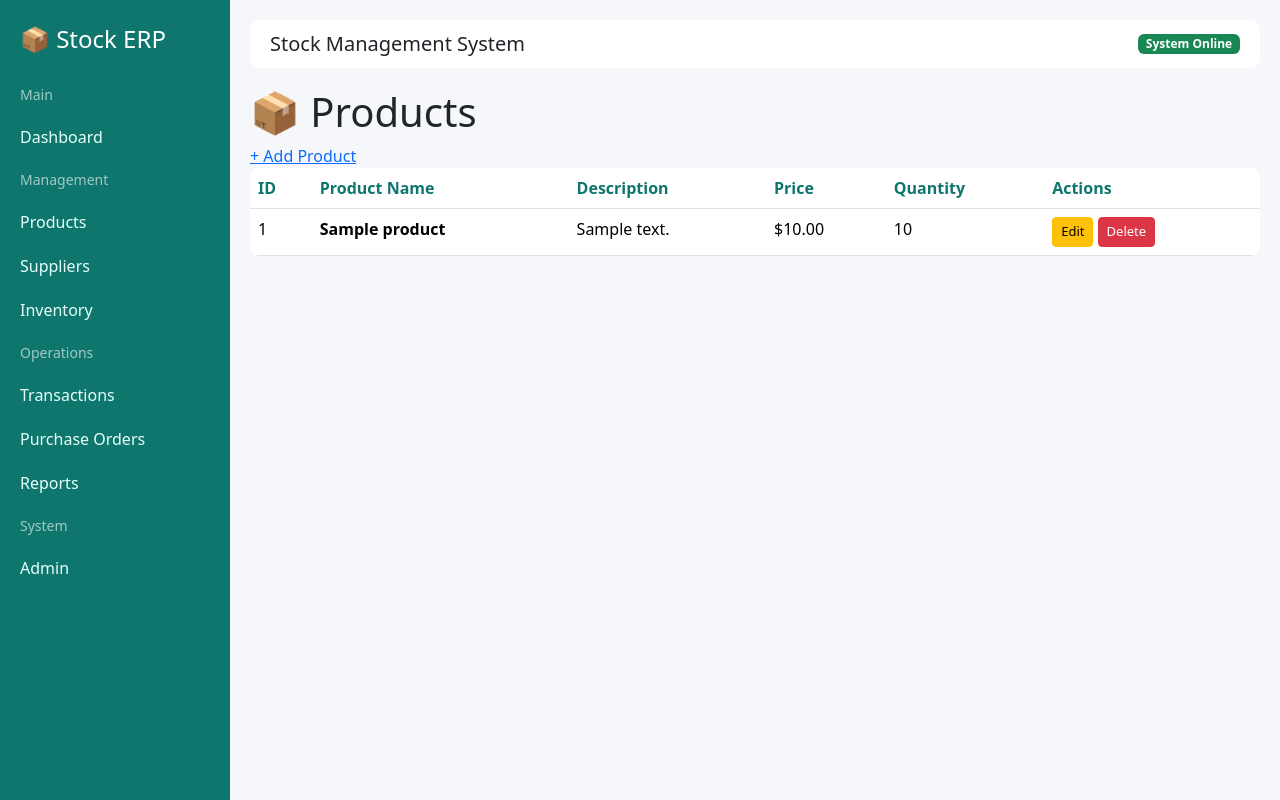
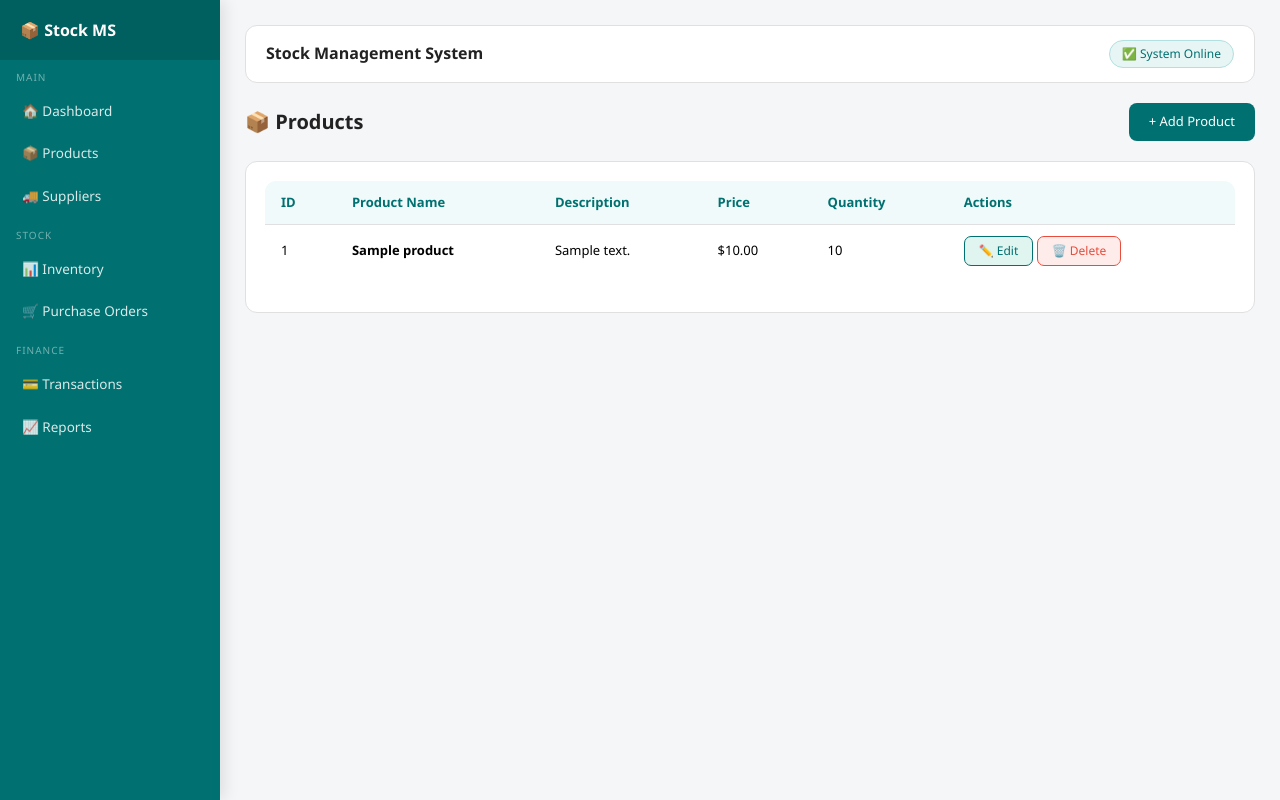
Before and after one commit to Oporicita/stock_mini, a Django app: page /products/ in a window 1280 px wide. Run offline with Django 5.2, Linux system fonts and the light colour scheme; tables that the repository leaves empty hold one stand-in row (values such as "Sample post").

Commit message:
Updated all buttons and design to match teal theme

```diff
--- a/templates/base.html
+++ b/templates/base.html
@@ -1,141 +1,79 @@
 <!DOCTYPE html>
 <html>
 <head>
-    <title>Stock ERP System</title>
-
+    <title>Stock Management System</title>
     <link href="https://cdn.jsdelivr.net/npm/bootstrap@5.3.3/dist/css/bootstrap.min.css" rel="stylesheet">
-
     <style>
-        body {
-            background: #f5f7fb;
-            font-family: system-ui, Arial;
-        }
-
-        /* SIDEBAR */
-        .sidebar {
-            width: 230px;
-            height: 100vh;
-            position: fixed;
-            background: #0f766e;
-            color: white;
-            padding: 15px 0;
-        }
-
-        .sidebar h4 {
-            padding: 10px 20px;
-            margin-bottom: 10px;
-        }
-
-        .sidebar a {
-            display: block;
-            padding: 10px 20px;
-            color: #e6fffb;
-            text-decoration: none;
-        }
-
-        .sidebar a:hover {
-            background: rgba(255,255,255,0.15);
-        }
-
-        .sidebar small {
-            padding: 10px 20px;
-            display: block;
-            opacity: 0.6;
-        }
-
-        /* MAIN */
-        .main {
-            margin-left: 230px;
-            padding: 20px;
-        }
-
-        /* TOP BAR */
-        .topbar {
-            background: white;
-            padding: 12px 20px;
-            border-radius: 10px;
-            margin-bottom: 20px;
-            display: flex;
-            justify-content: space-between;
-            align-items: center;
-        }
-
-        /* CARDS */
-        .card-box {
-            background: white;
-            border-radius: 10px;
-            padding: 15px;
-            margin-bottom: 15px;
-        }
-
+        *{transition:background 0.2s,color 0.2s;}
+        body{background:#f4f6f8;font-family:'Segoe UI',sans-serif;margin:0;padding:0;}
+        .sidebar{height:100vh;background:#007070;color:white;position:fixed;width:220px;box-shadow:4px 0 15px rgba(0,0,0,0.1);}
+        .sidebar-logo{background:#005f5f;padding:18px 20px;display:flex;align-items:center;gap:10px;}
+        .sidebar-logo span{color:white;font-size:16px;font-weight:600;}
+        .sidebar-section{padding:10px 16px 4px;font-size:10px;color:rgba(255,255,255,0.45);letter-spacing:1px;text-transform:uppercase;}
+        .sidebar a{color:rgba(255,255,255,0.85);text-decoration:none;display:flex;align-items:center;gap:10px;padding:10px 14px;margin:2px 8px;border-radius:8px;font-size:13.5px;transition:all 0.2s;}
+        .sidebar a:hover{background:rgba(255,255,255,0.18);color:white;padding-left:18px;}
+        .main-content{margin-left:220px;padding:25px;animation:fadeIn 0.3s ease;}
+        @keyframes fadeIn{from{opacity:0;transform:translateY(8px);}to{opacity:1;transform:translateY(0);}}
+        .topbar{background:white;padding:14px 20px;border-radius:12px;border:0.5px solid #e0e0e0;margin-bottom:20px;display:flex;align-items:center;justify-content:space-between;}
+        .topbar h2{margin:0;color:#222;font-weight:600;font-size:16px;}
+        .topbar-badge{background:#e8f5f5;color:#007070;font-size:12px;padding:4px 12px;border-radius:20px;border:0.5px solid #b2dfdf;}
+        .stat-card{background:white;border-radius:12px;padding:18px;margin-bottom:16px;border:0.5px solid #e0e0e0;transition:transform 0.2s,box-shadow 0.2s;}
+        .stat-card:hover{transform:translateY(-2px);box-shadow:0 6px 20px rgba(0,0,0,0.07);}
+        .page-header{display:flex;align-items:center;justify-content:space-between;margin-bottom:20px;}
+        .page-header h1{font-size:20px;font-weight:600;color:#222;margin:0;}
+        /* ADD BUTTON */
+        .btn-teal{background:#007070;border:none;color:white;padding:9px 20px;border-radius:8px;font-size:13px;text-decoration:none;display:inline-flex;align-items:center;gap:6px;transition:all 0.2s;}
+        .btn-teal:hover{background:#005f5f;color:white;transform:translateY(-1px);box-shadow:0 4px 12px rgba(0,112,112,0.3);}
+        /* EDIT BUTTON */
+        .btn-edit{background:#e0f4f0;border:1px solid #007070;color:#007070;padding:5px 14px;border-radius:7px;font-size:12px;text-decoration:none;transition:all 0.2s;display:inline-block;}
+        .btn-edit:hover{background:#007070;color:white;}
+        /* DELETE BUTTON */
+        .btn-delete{background:#fdecea;border:1px solid #e74c3c;color:#e74c3c;padding:5px 14px;border-radius:7px;font-size:12px;text-decoration:none;transition:all 0.2s;display:inline-block;}
+        .btn-delete:hover{background:#e74c3c;color:white;}
+        /* SAVE BUTTON */
+        .btn-save{background:#007070;border:none;color:white;padding:10px 24px;border-radius:8px;font-size:13px;transition:all 0.2s;cursor:pointer;}
+        .btn-save:hover{background:#005f5f;transform:translateY(-1px);}
+        /* CANCEL BUTTON */
+        .btn-cancel{background:#f4f6f8;border:0.5px solid #ddd;color:#555;padding:10px 20px;border-radius:8px;font-size:13px;text-decoration:none;transition:all 0.2s;}
+        .btn-cancel:hover{background:#e8eaec;color:#333;}
         /* TABLE */
-        .table {
-            background: white;
-            border-radius: 10px;
-            overflow: hidden;
-        }
-
-        .table thead {
-            background: #e6fffb;
-        }
-
-        .table thead th {
-            color: #0f766e;
-        }
-
-        /* BUTTONS */
-        .btn-primary {
-            background: #0f766e;
-            border: none;
-        }
-
-        .btn-primary:hover {
-            background: #0b5e57;
-        }
-
-        .btn-warning, .btn-danger {
-            font-size: 13px;
-        }
+        .table{border-radius:12px;overflow:hidden;border:0.5px solid #e0e0e0;}
+        .table thead th{background:#f0fafa;color:#007070;font-weight:600;font-size:13px;border-bottom:1px solid #e0e0e0;padding:12px 16px;}
+        .table tbody td{font-size:13px;padding:11px 16px;vertical-align:middle;border-bottom:0.5px solid #f0f0f0;}
+        .table tbody tr{transition:background 0.15s;}
+        .table tbody tr:hover{background:#f8fdfd;}
+        /* FORM */
+        .form-card{background:white;padding:28px;border-radius:12px;border:0.5px solid #e0e0e0;max-width:600px;}
+        .form-label{font-size:13px;font-weight:500;color:#444;margin-bottom:4px;}
+        .form-control,.form-select{border-radius:8px;border:0.5px solid #ddd;font-size:13px;padding:9px 12px;transition:border 0.2s,box-shadow 0.2s;}
+        .form-control:focus,.form-select:focus{border-color:#007070;box-shadow:0 0 0 3px rgba(0,112,112,0.1);outline:none;}
+        /* BADGES */
+        .badge-in{background:#e0f4f0;color:#007070;padding:4px 10px;border-radius:20px;font-size:11px;font-weight:500;}
+        .badge-out{background:#fdecea;color:#c0392b;padding:4px 10px;border-radius:20px;font-size:11px;font-weight:500;}
     </style>
 </head>
-
 <body>
-
-<!-- SIDEBAR -->
-<div class="sidebar">
-
-    <h4>📦 Stock ERP</h4>
-
-    <small>Main</small>
-    <a href="/">Dashboard</a>
-
-    <small>Management</small>
-    <a href="/products/">Products</a>
-    <a href="/suppliers/">Suppliers</a>
-    <a href="/inventory/">Inventory</a>
-
-    <small>Operations</small>
-    <a href="/transactions/">Transactions</a>
-    <a href="/purchase-orders/">Purchase Orders</a>
-    <a href="/reports/">Reports</a>
-
-    <small>System</small>
-    <a href="/admin/">Admin</a>
-
-</div>
-
-<!-- MAIN -->
-<div class="main">
-
-    <div class="topbar">
-        <h5 class="mb-0">Stock Management System</h5>
-        <span class="badge bg-success">System Online</span>
+    <div class="sidebar">
+        <div class="sidebar-logo">
+            <span>📦 Stock MS</span>
+        </div>
+        <div class="sidebar-section">Main</div>
+        <a href="/">🏠 Dashboard</a>
+        <a href="/products/">📦 Products</a>
+        <a href="/suppliers/">🚚 Suppliers</a>
+        <div class="sidebar-section">Stock</div>
+        <a href="/inventory/">📊 Inventory</a>
+        <a href="/purchase-orders/">🛒 Purchase Orders</a>
+        <div class="sidebar-section">Finance</div>
+        <a href="/transactions/">💳 Transactions</a>
+        <a href="/reports/">📈 Reports</a>
     </div>
-
-    {% block content %}
-    {% endblock %}
-
-</div>
-
+    <div class="main-content">
+        <div class="topbar">
+            <h2>Stock Management System</h2>
+            <span class="topbar-badge">✅ System Online</span>
+        </div>
+        {% block content %}{% endblock %}
+    </div>
 </body>
 </html>
--- a/templates/products/product_list.html
+++ b/templates/products/product_list.html
@@ -7,14 +7,7 @@
 <div class="stat-card">
 <table class="table">
     <thead>
-        <tr>
-            <th>ID</th>
-            <th>Product Name</th>
-            <th>Description</th>
-            <th>Price</th>
-            <th>Quantity</th>
-            <th>Actions</th>
-        </tr>
+        <tr><th>ID</th><th>Product Name</th><th>Description</th><th>Price</th><th>Quantity</th><th>Actions</th></tr>
     </thead>
     <tbody>
     {% for product in products %}
@@ -25,12 +18,12 @@
         <td>${{ product.price }}</td>
         <td>{{ product.quantity }}</td>
         <td>
-            <a href="/products/edit/{{ product.id }}/" class="btn btn-warning btn-sm">Edit</a>
-            <a href="/products/delete/{{ product.id }}/" class="btn btn-danger btn-sm" onclick="return confirm('Are you sure?')">Delete</a>
+            <a href="/products/edit/{{ product.id }}/" class="btn-edit">✏️ Edit</a>
+            <a href="/products/delete/{{ product.id }}/" class="btn-delete" onclick="return confirm('Are you sure?')">🗑️ Delete</a>
         </td>
     </tr>
     {% empty %}
-    <tr><td colspan="6" style="text-align:center;color:#888;padding:30px;">No products yet. Add your first product!</td></tr>
+    <tr><td colspan="6" style="text-align:center;color:#888;padding:30px;">No products yet.</td></tr>
     {% endfor %}
     </tbody>
 </table>
```
Also changed, not shown: templates/inventory/inventory_list.html (+4 -11 lines), templates/purchase_orders/purchase_order_list.html (+4 -12 lines), templates/suppliers/supplier_list.html (+4 -11 lines), templates/transactions/transaction_list.html (+4 -12 lines).
